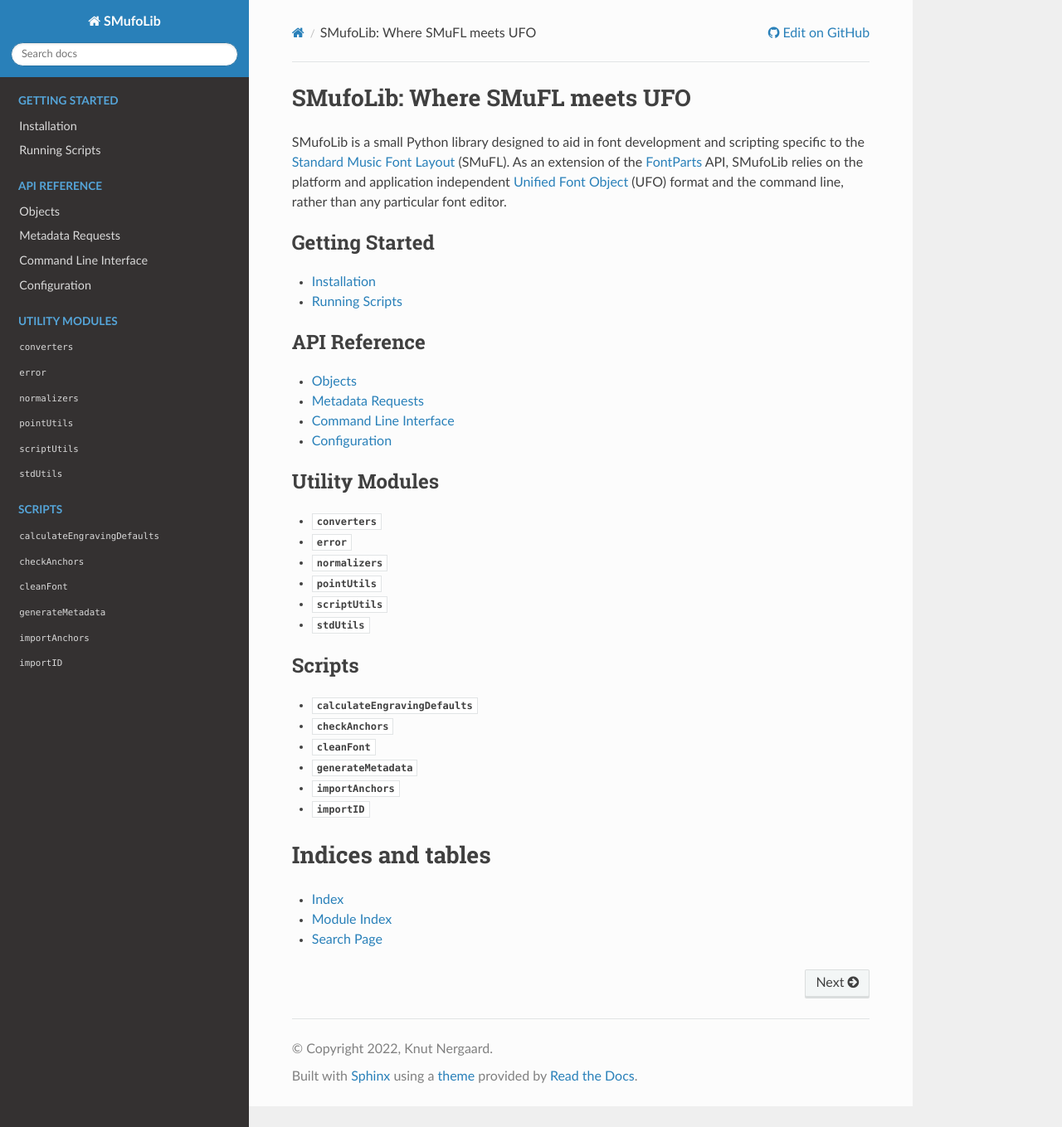
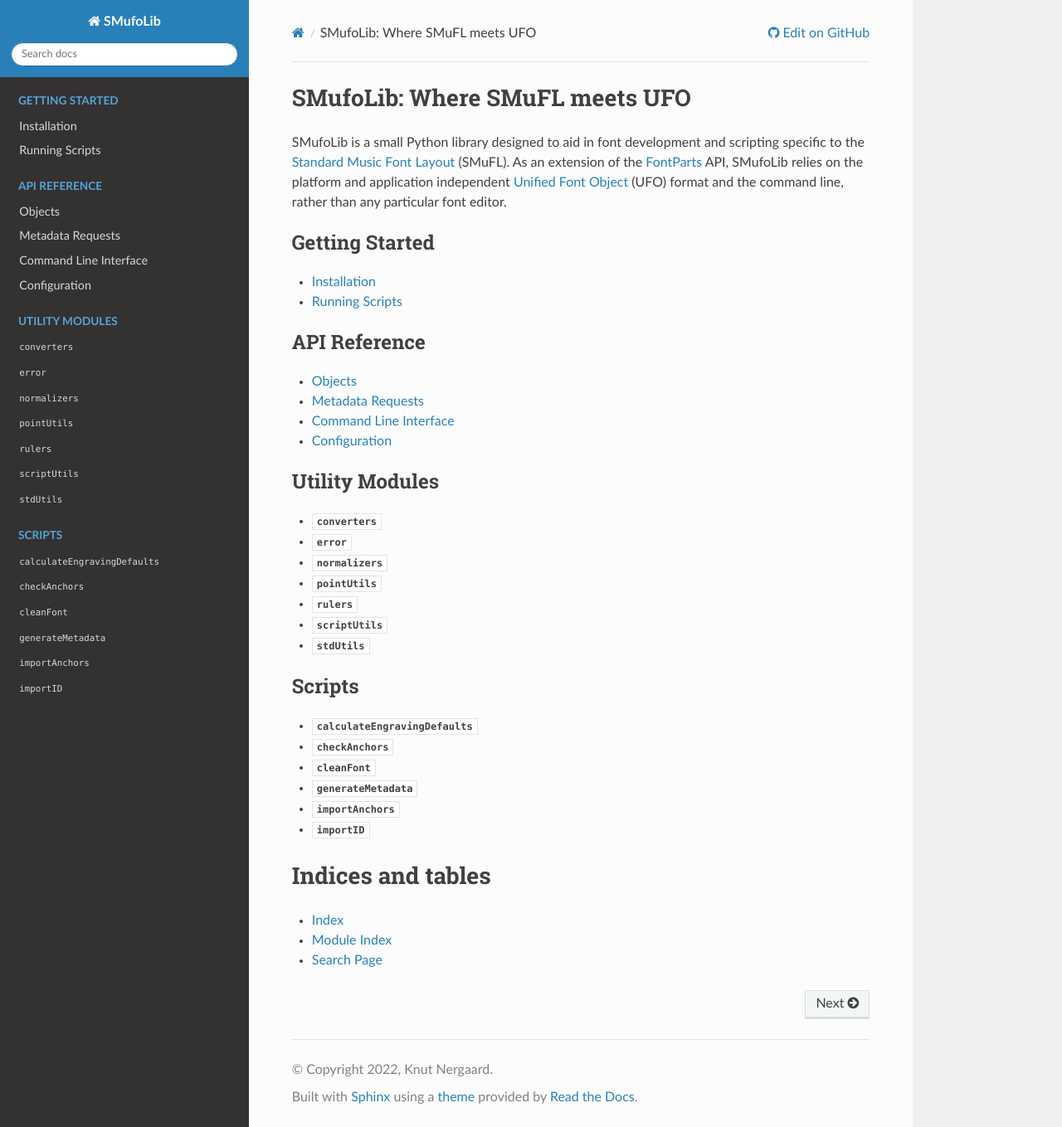
Before and after one commit to knutnergaard/smufolib, a Sphinx documentation site: the page built from docs/index.rst, in a window 1280 px wide and 1359 px high. Shown: the whole window at 83% size. Built offline with Sphinx 7.4.7 and the Read the Docs theme 3.1.0, drawn with Linux system fonts in a browser that asks for light colours.

Commit message:
Add rulers to `utils.rst`.

```diff
--- a/docs/utils.rst
+++ b/docs/utils.rst
@@ -33,6 +33,11 @@
     :members:
     :exclude-members: contourIndex, position, type, x, y
 
+:mod:`.rulers`
+-------------------
+
+.. automodule:: smufolib.utils.rulers
+    :members:
 
 :mod:`.scriptUtils`
 ----------------
```
